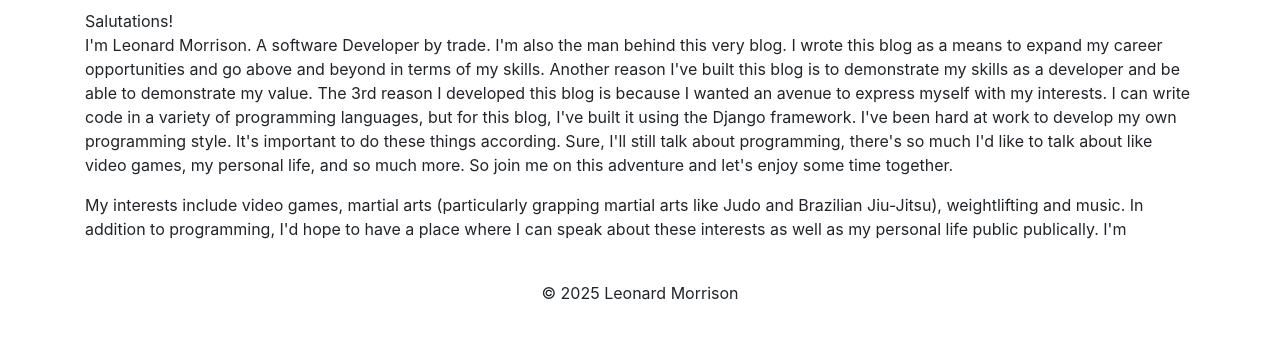
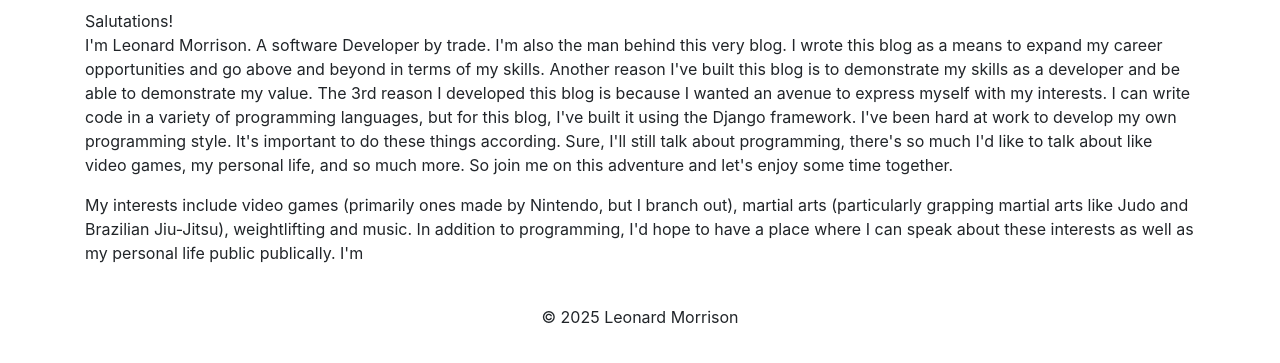
Before and after one commit to TheBigL/PersonalBlog, a Django app: page /posts/aboutme/ in a window 1280 px wide. Shown: the part 223-586 px from the top of the page. Run offline with Django 5.2, Linux system fonts and the light colour scheme; some libraries are stand-ins or nearby versions.

Commit message:
Minor fixes

```diff
--- a/posts/templates/aboutme.html
+++ b/posts/templates/aboutme.html
@@ -21,7 +21,7 @@ About Me
 
 
 <p class="text">
-    My interests include video games, martial arts (particularly grapping martial arts like Judo and Brazilian Jiu-Jitsu), weightlifting and music.
+    My interests include video games (primarily ones made by Nintendo, but I branch out), martial arts (particularly grapping martial arts like Judo and Brazilian Jiu-Jitsu), weightlifting and music.
     In addition to programming, I'd hope to have a place where I can speak about these interests as well as my personal life public publically. I'm
 
 
```
Also changed, not shown: tests/test_permissions.py (+1 -1 lines).
